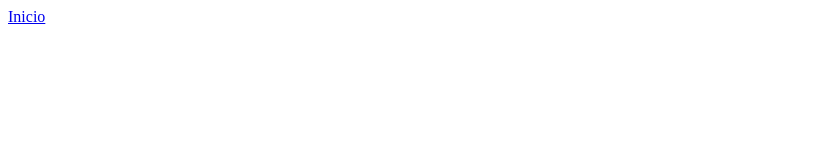
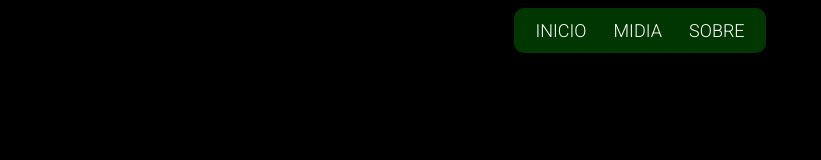
Before and after one commit to ProPlayersTCC/ProPlayersTCC, a plain HTML site: page index.html in a window 1280 px wide. Shown: the whole page, without its empty margins (0-821 px from the left). Drawn offline with Linux system fonts and the light colour scheme.

Commit message:
Layout
Layout Montado

```diff
--- a/index.html
+++ b/index.html
@@ -6,11 +6,14 @@
     <meta name="viewport" content="width=device-width, initial-scale=1.0">
     <title>Player's TCC</title>
     <link rel="stylesheet" href="style.css">
+    <link rel="shortcut icon" href="./img/Favicon.ico" type="image/x-icon">
 </head>
 <body>
     <header>
-        <nav>
-            <a href="index.html">Inicio</a>
+        <nav><!--Navegação-->
+            <a href="index.html">INICIO</a>
+            <a href="midia.html">MIDIA</a>
+            <a href="about.html">SOBRE</a>
         </nav>
     </header>
 </body>
--- a/style.css
+++ b/style.css
@@ -0,0 +1,29 @@
+@import url('https://fonts.googleapis.com/css2?family=Roboto:wght@300&display=swap');
+body {
+    background-color: black;
+    font-family: Roboto;
+}
+
+header {
+    text-align: center;
+    border-radius: 10px;
+    height: 45px;
+    width: 20%;
+    margin-left: auto;
+    margin-right: auto;
+    background-color: rgb(0, 54, 0);
+    line-height: 45px;
+}
+
+nav a {
+    font-size: large;
+    color: white;
+    text-decoration: none;
+    background-color: ;
+    padding: 11.6px;
+}
+nav a:hover {
+    transition: 200ms;
+    color: black;
+    background-color: rgb(0, 150, 0);
+}
```
Also changed, not shown: img/Favicon.ico (added).
